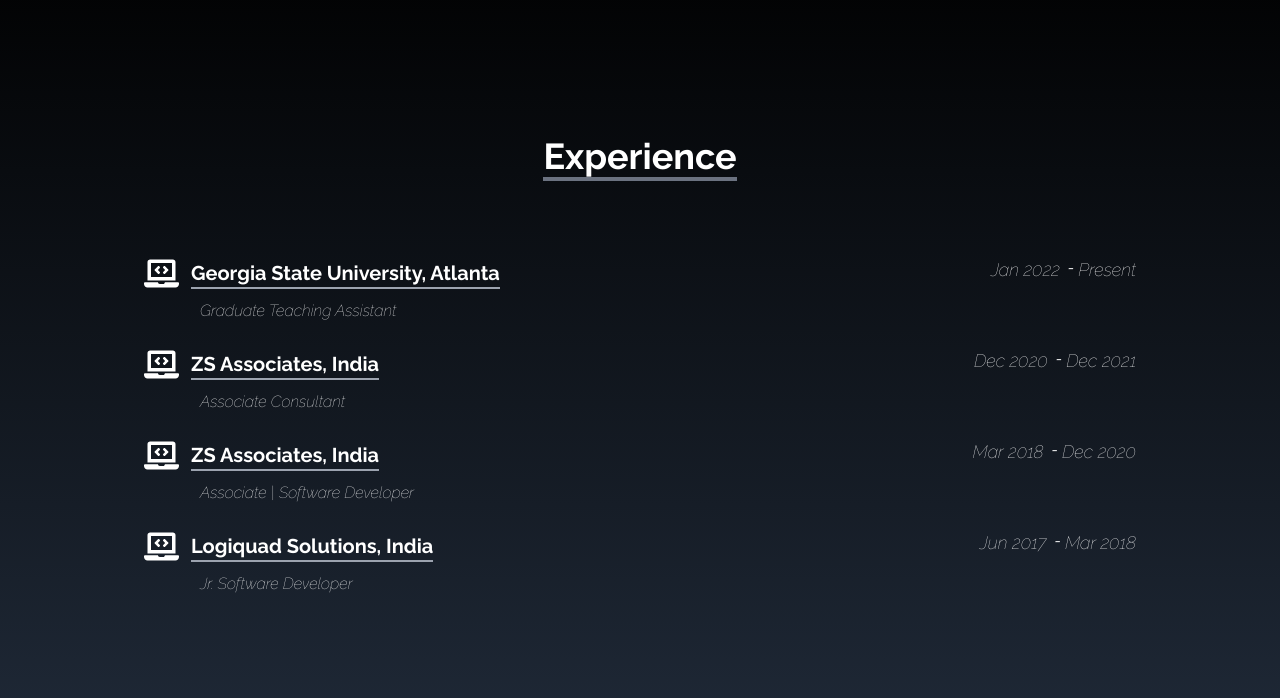
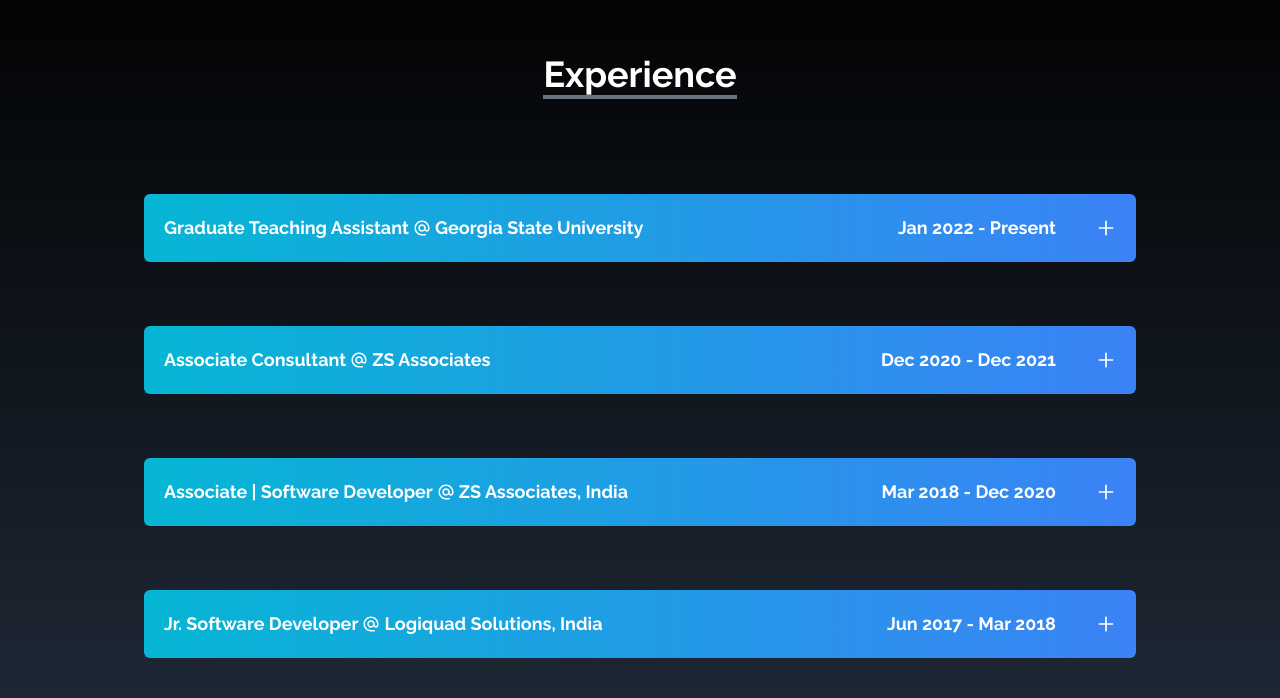
Before and after one commit to babapooja/portfolio, a React (Create React App) app: page / in a window 1280 px wide. Shown: the part 1662-2360 px from the top of the page. Built offline with nearby package versions, Linux system fonts and the light colour scheme; the HTML template or start-up script is replaced by a standard one.

Commit message:
modified the experience section for adding description of my work experience

```diff
--- a/package.json
+++ b/package.json
@@ -6,7 +6,9 @@
     "@testing-library/jest-dom": "^5.16.5",
     "@testing-library/react": "^13.4.0",
     "@testing-library/user-event": "^13.5.0",
+    "animate.css": "^4.1.1",
     "react": "^18.2.0",
+    "react-animation-on-scroll": "^5.1.0",
     "react-dom": "^18.2.0",
     "react-icons": "^4.7.1",
     "react-scripts": "5.0.1",
--- a/src/components/Contact.js
+++ b/src/components/Contact.js
@@ -27,7 +27,7 @@
       style: "rounded-md mx-3",
     },
     {
-      id: 1,
+      id: 3,
       child: (
         <>
           <HiOutlineMail size={25} />
--- a/src/components/Education.js
+++ b/src/components/Education.js
@@ -1,5 +1,7 @@
 import React from "react";
 import { FaGraduationCap } from "react-icons/fa";
+import "animate.css/animate.min.css";
+import { AnimationOnScroll } from "react-animation-on-scroll";
 
 const Education = () => {
   const educationDetails = [
@@ -19,11 +21,16 @@
     },
   ];
   return (
+    // <AnimationOnScroll animateIn="animate__bounceIn">
     <div
       name="education"
       className="sm:px-5 w-full h-screen bg-gradient-to-b to-gray-800 from-black text-white pt-20"
     >
       <div className="max-w-screen-lg p-4 mx-auto flex flex-col justify-center w-full h-full">
+        <AnimationOnScroll
+          animateIn="animate__slideInDown"
+          initiallyVisible="true"
+        >
           <div className="pb-20 text-center">
             <p className="text-4xl font-bold inline border-b-4 border-gray-500 ">
               Education
@@ -33,7 +40,7 @@
           {educationDetails.map(
             ({ universityName, graduationYear, degree, gpa, link }) => {
               return (
-              <>
+                <div key={universityName+degree} >
                   <div className="flex justify-between">
                     <div className="flex items-center">
                       <div className="hidden md:flex">
@@ -54,16 +61,17 @@
                     </p>
                   </div>
                   <div className="flex justify-between mt-2">
-                  <p className="font-thin italic mx-14">{degree}</p>
+                    <p className="font-thin italic md:mx-14">{degree}</p>
                     <p className="font-thin italic flex">
                       <span className="hidden md:flex">GPA: &nbsp;</span> {gpa}
                     </p>
                   </div>
                   <br />
-              </>
+                </div>
               );
             }
           )}
+        </AnimationOnScroll>
       </div>
     </div>
   );
--- a/src/components/Experience.js
+++ b/src/components/Experience.js
@@ -1,37 +1,105 @@
-import React from "react";
-import { FaLaptopCode } from "react-icons/fa";
-
+import React, { useEffect, useState } from "react";
+// import { FaLaptopCode } from "react-icons/fa";
+import { ImLocation2 } from "react-icons/im";
+import {
+  HiOutlineExternalLink,
+  HiOutlineMinus,
+  HiOutlinePlus,
+} from "react-icons/hi";
+import { MdOutlineAlternateEmail } from "react-icons/md";
 const Experience = () => {
   const educationDetails = [
     {
-      companyName: "Georgia State University, Atlanta",
+      companyName: "Georgia State University",
+      location: "Atlanta, USA",
       startDate: "Jan 2022",
       endDate: "Present",
       position: "Graduate Teaching Assistant",
       link: "https://www.gsu.edu/",
+      description:
+        "Managed the grading of assignments and conducted lab sessions for cohorts of 50 students for various courses, including Computer Organization, Data Structures, and Principles of Computer Science I.",
+      logo: "https://lykehouse.org/wp-content/uploads/2017/09/georgia-state-university-logo.gif",
+      skills: ["Java", "Python", "Mentoring"],
     },
     {
-      companyName: "ZS Associates, India",
+      companyName: "ZS Associates",
       startDate: "Dec 2020",
+      location: "Pune, India",
       endDate: "Dec 2021",
       position: "Associate Consultant",
       link: "https://www.zs.com/",
+      description:
+        "Developed frontend applications in angular (v9+) for various clients integrated with REST APIs and GraphQL. Communicated with the clients directly in Agile development team for deliverables. Mentored interns and juniors to onboard to team by creating learning modules.",
+      logo: "https://upload.wikimedia.org/wikipedia/commons/6/6f/ZS_logo.png",
+      skills: [
+        "Angular",
+        "React",
+        "Bitbucket",
+        "Git",
+        "Azure",
+        "JIRA",
+        "Python",
+        "Flask",
+        "PostgreSQL",
+        "GraphQL",
+      ],
     },
     {
       companyName: "ZS Associates, India",
       startDate: "Mar 2018",
+      location: "Pune, India",
       endDate: "Dec 2020",
       position: "Associate | Software Developer",
       link: "https://www.zs.com/",
+      description:
+        "Developed modules in frontend applications for clients that involved implementing single sign-on (SSO) methods of authentication such as - PING and OKTA. Worked effectively in corss-functional teams for API integrations and design reviews. Designed and created REST APIs for a learning dashboard project for client.",
+      logo: "https://upload.wikimedia.org/wikipedia/commons/6/6f/ZS_logo.png",
+      skills: [
+        "Angular",
+        "React",
+        "Bitbucket",
+        "Git",
+        "JIRA",
+        "Python",
+        "MySQL",
+        "RESTAPIs",
+      ],
     },
     {
       companyName: "Logiquad Solutions, India",
       startDate: "Jun 2017",
+      location: "Pune, India",
       endDate: "Mar 2018",
       position: "Jr. Software Developer",
       link: "https://logiquad.com/",
+      description:
+        "Worked Drupal CMS to build various websites - Trade Show News Network, LawhelpCA, and Corporate Event News. Communicated with clients for requirements gathering and ensuring proper functioning of the websites.",
+      logo: "https://media.glassdoor.com/o/2022588/logiquad-solutions-squareLogo-1659422897168.png",
+      skills: ["Drupal", "CMS", "Git", "JIRA", "PHP", "HTML", "CSS"],
     },
   ];
+  const [exp, setExp] = useState();
+
+  function buttonClick(status) {
+    console.log(status);
+    if (exp == status) {
+      setExp("");
+    } else {
+      setExp(status);
+    }
+  }
+
+  function skill(skillName, index) {
+    return (
+      <div
+        key={index}
+        className="p-3 text-white w-auto bg-cyan-500 opacity-70 rounded-3xl mr-1 my-3"
+      >
+        <p className="text-sm font-semibold">{skillName}</p>
+      </div>
+    );
+  }
+
   return (
     <div
       name="experience"
@@ -45,34 +113,93 @@
         </div>
 
         {educationDetails.map(
-          ({ companyName, startDate, endDate, position, link }) => {
+          ({
+            companyName,
+            startDate,
+            endDate,
+            position,
+            link,
+            location,
+            logo,
+            description,
+            skills,
+          }) => {
             return (
-              <>
-                <div className="flex justify-between">
+              <div key={position + companyName}>
+                <div className="flex flex-col">
+                  {/* BUTTON */}
+                  <button
+                    onClick={() => {
+                      buttonClick(position + companyName);
+                    }}
+                    className="z-10 flex w-100 p-2 md:p-5 bg-gradient-to-r from-cyan-500 to-blue-500 mt-5 rounded-md font-bold text-sm md:text-lg justify-between"
+                  >
+                    <p className="flex items-center">
+                      {position} <MdOutlineAlternateEmail className="md:mx-1" />
+                      {companyName}
+                    </p>
                     <div className="flex items-center">
-                    <div className="hidden md:flex">
-                      <FaLaptopCode size={35} />
+                      <p className="flex items-center">
+                        {startDate} - {endDate}
+                        {exp == position + companyName ? (
+                          <HiOutlineMinus
+                            className="ml-10"
+                            size={20}
+                          ></HiOutlineMinus>
+                        ) : (
+                          <HiOutlinePlus
+                            className="ml-10"
+                            size={20}
+                          ></HiOutlinePlus>
+                        )}
+                      </p>
                     </div>
+                  </button>
+
+                  {/* COLLAPSIBLE BODY */}
+                  <div
+                    className={`bg-gradient-to-r from-gray-700 via-gray-500 to-gray-700 rounded-md mt-3 p-4 ${
+                      exp === position + companyName
+                        ? "flex flex-col transition-all ease duration-150 opacity-100 h-auto"
+                        : "transition-all ease duration-200 opacity-0 h-0 p-0"
+                    }`}
+                  >
+                    <div className="flex opacity-80">
+                      <div className="flex">
+                        <ImLocation2 size={20} className="mr-1"></ImLocation2>
+                        {location}
+                      </div>
+                      <div className="flex mx-4">
+                        <HiOutlineExternalLink
+                          size={20}
+                          className="mr-1"
+                        ></HiOutlineExternalLink>
                         <a
-                      className="md:mx-3 font-bold text-lg md:text-xl border-b-2 border-gray-400"
+                          className="text-md"
                           target="_blank"
                           href={link}
                           rel="noreferrer"
                         >
-                      {companyName}
+                          {link}
                         </a>
                       </div>
-                  <div className="flex italic">
-                    <p className="font-thin md:text-lg text-md">{startDate}</p>
-                    &nbsp; -&nbsp;
-                    <p className="font-thin md:text-lg text-md">{endDate}</p>
+                    </div>
+                    <div className="flex flex-col-reverse justify-center items-center mt-3 md:flex-row md:justify-between">
+                      <div className="flex flex-col flex-auto md:w-4/5 sm:w-auto">
+                        <div className="text-justify"> {description}</div>
+                        <div className="flex flex-wrap">
+                          {skills.map((skillName, index) => {
+                            return skill(skillName, index);
+                          })}
                         </div>
                       </div>
-                <div className="flex justify-between mt-2">
-                  <p className="font-thin italic mx-14">{position}</p>
+                      <div className="w-32 flex-auto ml-5">
+                        <img src={logo} className="rounded-full h-32" />
                       </div>
-                <br />
-              </>
+                    </div>
+                  </div>
+                </div>
+              </div>
             );
           }
         )}
--- a/src/components/NavBar.js
+++ b/src/components/NavBar.js
@@ -33,7 +33,7 @@
 
   return (
     <div
-      className="flex justify-between items-center w-full h-20
+      className="flex justify-between items-center w-full h-20 z-50
      text-white fixed bg-black px-4 shadow-md shadow-gray-500"
     >
       <div>
@@ -59,9 +59,9 @@
 
       <div
         onClick={() => setNav(!nav)}
-        className="cursor-pointer pr-4 z-10 text-gray-500 md:hidden hover:text-gray-100 duration-300"
+        className="cursor-pointer pr-4 z-50 text-gray-500 md:hidden hover:text-gray-100 duration-300"
       >
-        {!nav ? <FaBars size={30}/> : <FaTimes size={30} />}
+        {!nav ? <FaBars size={30} /> : <FaTimes size={30} />}
       </div>
 
       {nav && (
--- a/src/components/Projects.js
+++ b/src/components/Projects.js
@@ -29,8 +29,8 @@
       id: 4,
       src: taskManager,
       codeLink: "https://github.com/babapooja/task-manager-frontend",
-      demoLink: "https://task-manager.azurewebsites.net/"
-    }
+      demoLink: "https://task-manager.azurewebsites.net/",
+    },
   ];
 
   const navigateTo = (link) => {
@@ -63,22 +63,25 @@
         >
           {projects.map(({ id, src, codeLink, demoLink }) => {
             return (
-              <div key={id} className="shadow-md shadow-gray-600 rounded-lg">
-                <div className="object-cover h-3/4 hover:scale-105 duration-200">
+              <div
+                key={id}
+                className="shadow-md shadow-gray-600 rounded-lg hover:scale-105 duration-200"
+              >
+                <div className="object-cover h-3/4 ">
                   <img src={src} alt="" className="rounded-md h-full w-full" />
                 </div>
                 <div className="flex items-center justify-center">
                   {codeLink != null ? (
                     <button
                       onClick={() => navigateTo(demoLink)}
-                      class="w-1/2 px-6 py-3 m-4 duration-200 hover:scale-105 hover:font-bold"
+                      className="w-1/2 px-6 py-3 m-4 duration-200 hover:font-bold"
                     >
                       <span className="border-b-2 border-gray-400">Demo</span>
                     </button>
                   ) : (
                     <button
                       onClick={() => navigateTo(demoLink)}
-                      class=" px-6 py-3 m-4 duration-200 hover:scale-105 hover:font-bold"
+                      className=" px-6 py-3 m-4 duration-200 hover:font-bold"
                     >
                       <span className="border-b-2 border-gray-400">
                         Read Article
@@ -88,7 +91,7 @@
                   {codeLink && (
                     <button
                       onClick={() => navigateTo(codeLink)}
-                      class="w-1/2 px-6 py-3 m-4 duration-200 hover:scale-105 hover:font-bold"
+                      className="w-1/2 px-6 py-3 m-4 duration-200 hover:font-bold"
                     >
                       <span className="border-b-2 border-gray-400">Code</span>
                     </button>
--- a/src/components/SocialLinks.js
+++ b/src/components/SocialLinks.js
@@ -25,7 +25,7 @@
       href: "https://github.com/babapooja",
     },
     {
-      id: 1,
+      id: 3,
       child: (
         <>
           Mail <HiOutlineMail size={30} />
@@ -47,7 +47,7 @@
   ];
 
   return (
-    <div className="hidden lg:flex flex-col top-[35%] left-0 fixed">
+    <div className="hidden lg:flex flex-col top-[35%] left-0 fixed z-50">
       <ul>
         {links.map(({ id, child, href, style, download }) => {
           return (
```
Also changed, not shown: 1 other file (tests, documents, lock files or other folders). Lines whose indentation alone changed are shown as unchanged.
